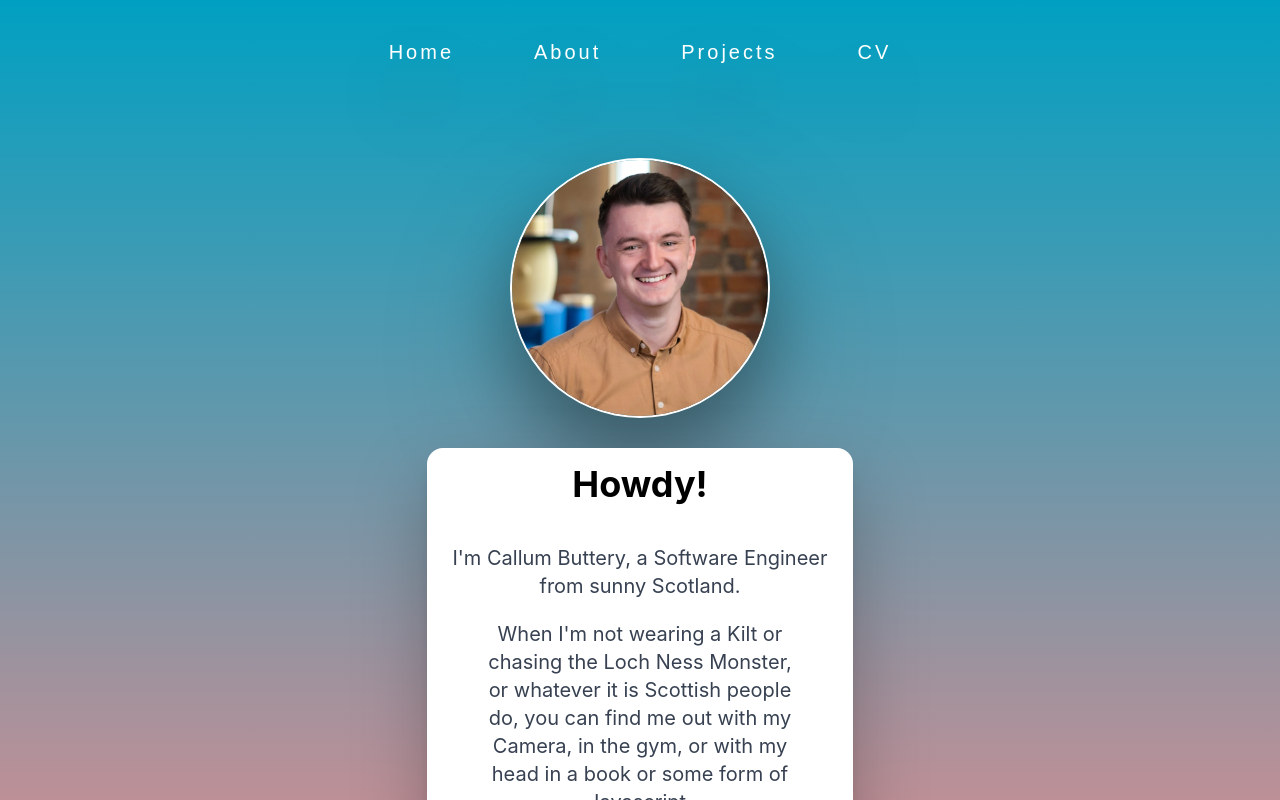
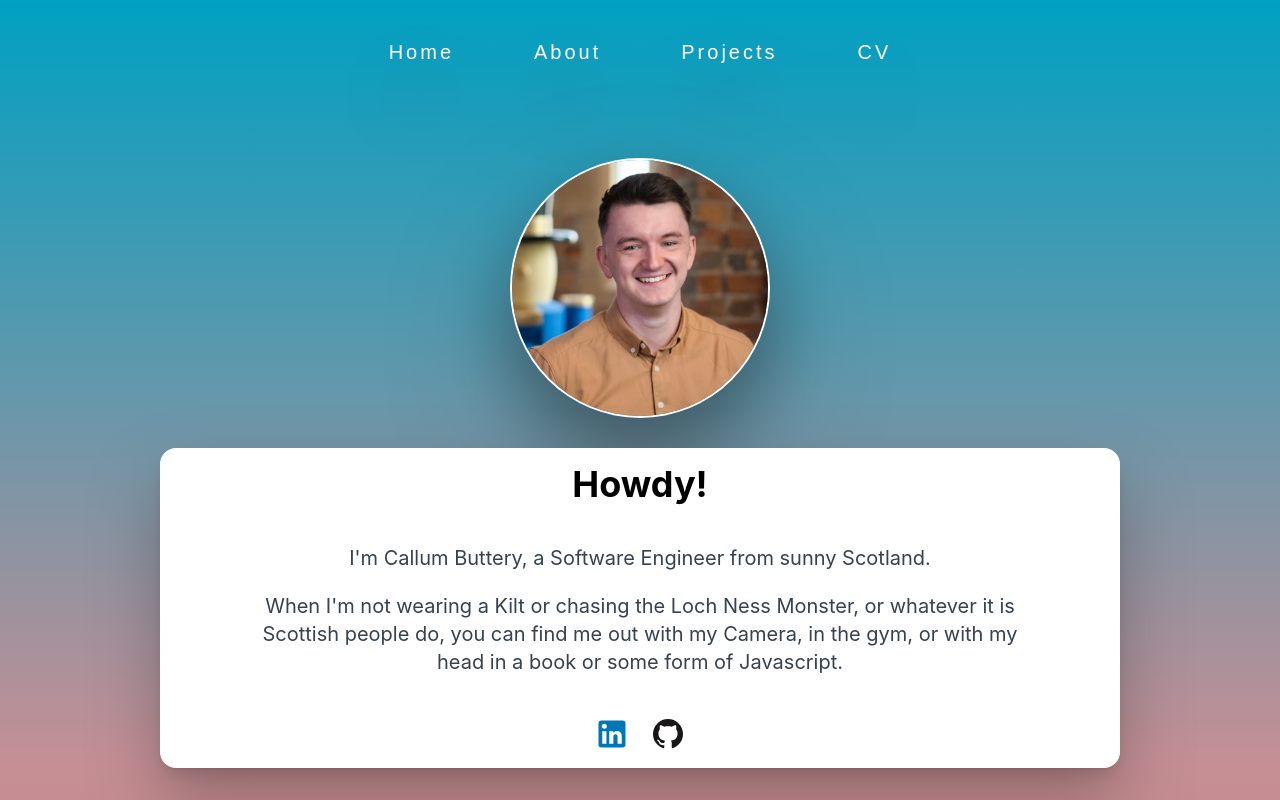
Before and after one commit to callumbuttery/callum-buttery, a React (Create React App) app: page /about in a window 1280 px wide. Shown: the top 800 px of the page. Built offline with nearby package versions, Linux system fonts and the light colour scheme.

Commit message:
Fix: change size of card

```diff
--- a/src/components/DetailsCard.js
+++ b/src/components/DetailsCard.js
@@ -3,7 +3,7 @@ import Icon from '@mdi/react';
 
 export default function DetailsCard() {
     return (
-        <div className="w-2/6 mx-auto mt-8 shadow-lg flex justify-center bg-white drop-shadow-3xl rounded-2xl">
+        <div className="w-3/4 mx-auto mt-8 shadow-lg flex justify-center bg-white drop-shadow-3xl rounded-2xl">
             <div className="px-6 py-4">
                 <div className="font-bold text-4xl mb-2 flex justify-center">Howdy!</div>
                 <p className="text-gray-700 text-center text-xl mt-10">
```
